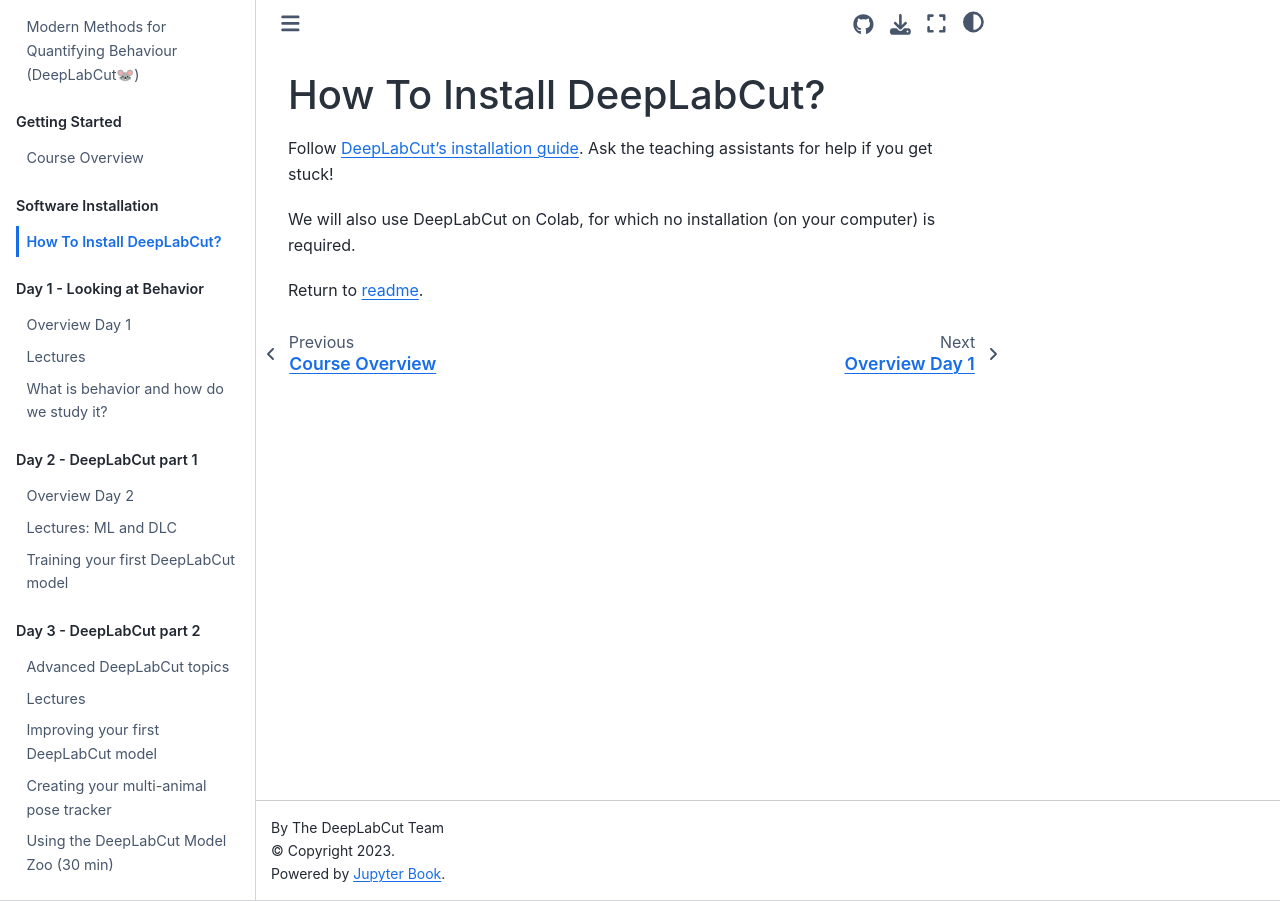
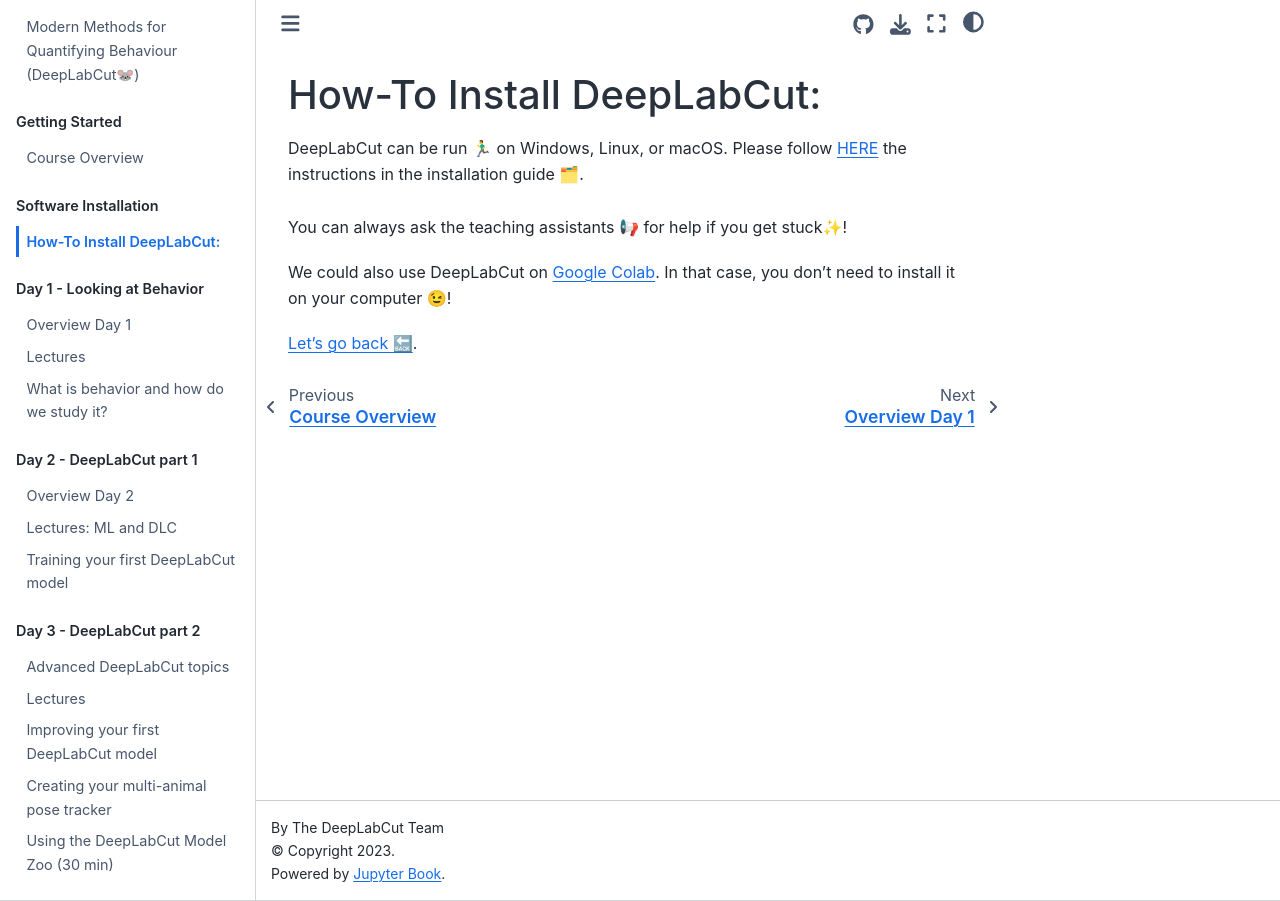
Before and after one commit to AlexEMG/DLC-Cajal-Course, a Jupyter Book: the page built from content/installation.md, in a window 1280 px wide. Built offline with Jupyter Book 1.0.4 settings and Sphinx 7.4.7 and the Sphinx Book theme 1.1.4, drawn with Linux system fonts in a browser that asks for light colours.

Commit message:
Update installation.md

```diff
--- a/content/installation.md
+++ b/content/installation.md
@@ -1,8 +1,10 @@
-(how-to-install)=
-# How To Install DeepLabCut?
+(How-To-Install-DLC)=
+# How-To Install DeepLabCut:
+DeepLabCut can be run 🏃‍♂️ on Windows, Linux, or macOS.
+Please follow [HERE](https://deeplabcut.github.io/DeepLabCut/content/installation.html) the instructions in the installation guide 🗂️.
+<br /><br />
+You can always ask the teaching assistants 📢 for help if you get stuck✨!
 
-Follow [DeepLabCut's installation guide](https://deeplabcut.github.io/DeepLabCut/content/installation.html). Ask the teaching assistants for help if you get stuck!
+We could also use DeepLabCut on [Google Colab](https://colab.research.google.com/). In that case, you don't need to install it on your computer 😉!
 
-We will also use DeepLabCut on Colab, for which no installation (on your computer) is required.
-
-Return to [readme](../README.md).
+[Let's go  back 🔙](../README.md).
```
